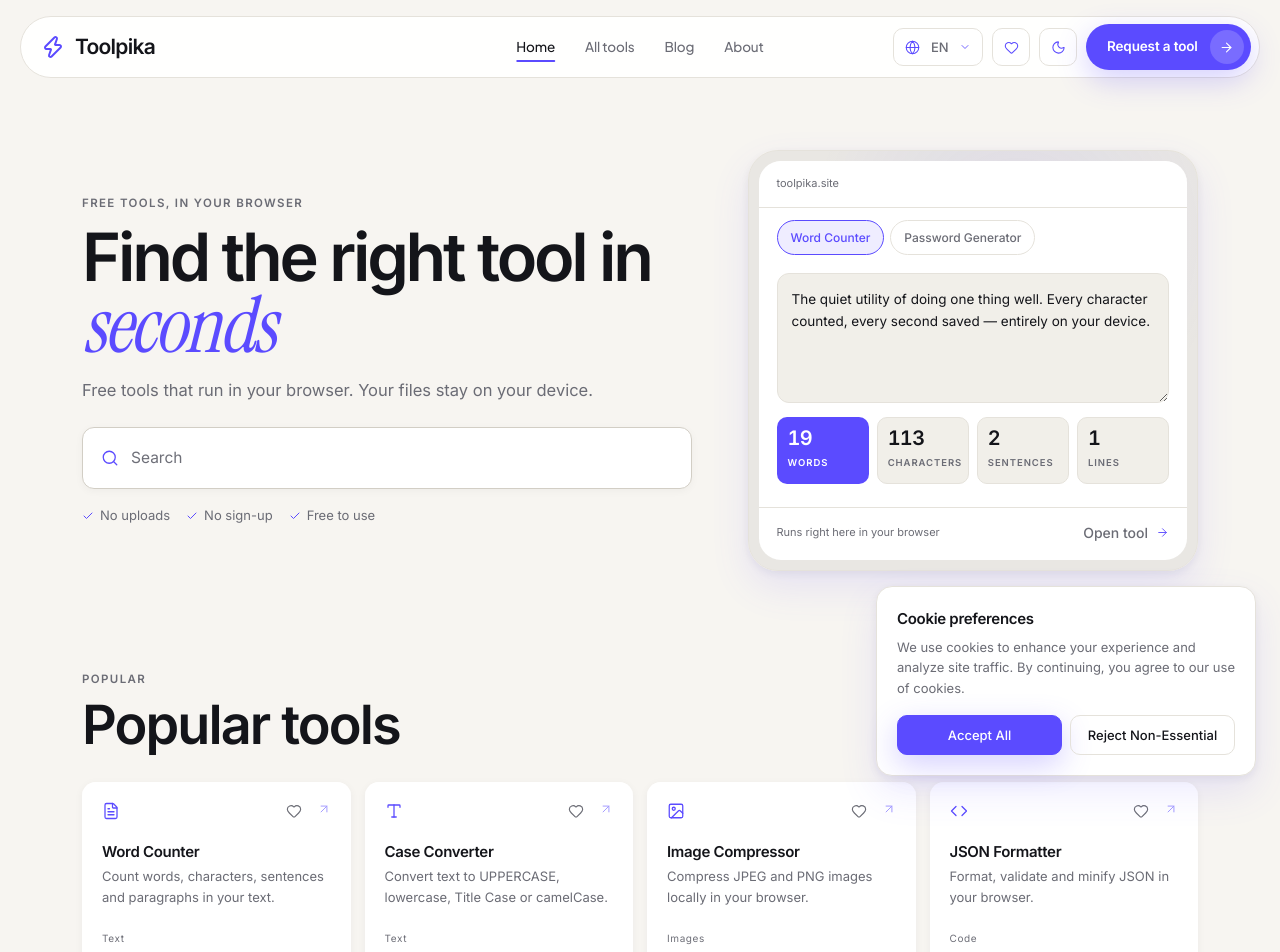
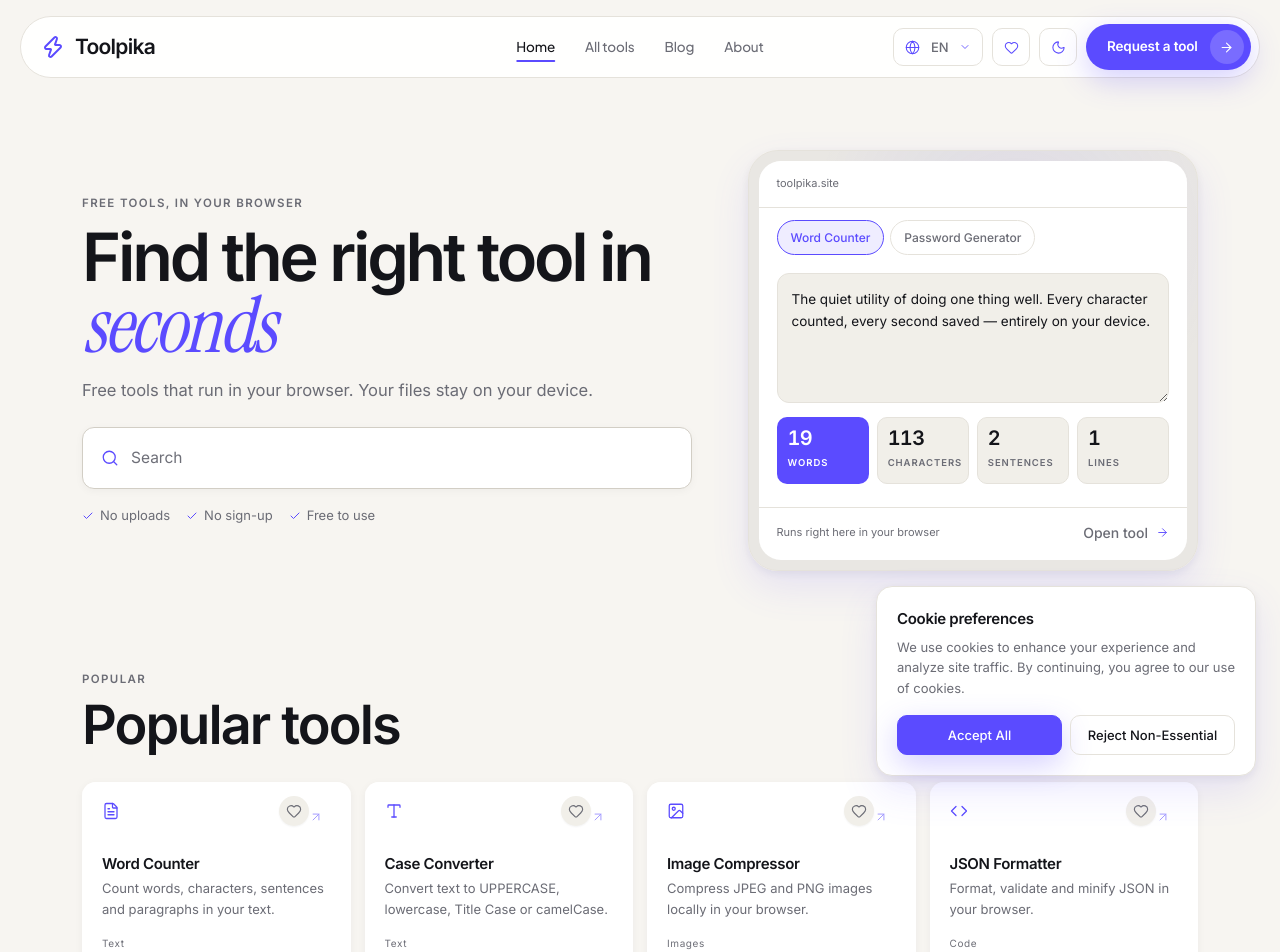
Before and after one commit to markdaniel8899-source/toolpika-frontend, a Next.js app: page /en in a window 1280 px wide. Shown: the top 952 px of the page. Built offline with nearby package versions, Linux system fonts and the light colour scheme.

Commit message:
Add mockup-style circle reveal and direction change to card arrow and heart

```diff
--- a/src/app/globals.css
+++ b/src/app/globals.css
@@ -915,8 +915,9 @@ html.theme-transition .tp-dropdown-trigger {
   height: 30px;
   place-items: center;
   border: 0;
-  border-radius: 8px;
-  background: transparent;
+  border-radius: 999px;
+  background: var(--surface-2);
+  box-shadow: var(--shadow-sm);
   color: var(--muted);
   opacity: 0;
   transform: scale(0.85);
@@ -940,7 +941,8 @@ html.theme-transition .tp-dropdown-trigger {
 }
 
 .tp-wish-btn.is-saved {
-  color: var(--accent);
+  background: var(--accent-fill);
+  color: var(--on-accent);
 }
 
 .tp-wish-btn .tp-icon {
@@ -948,12 +950,23 @@ html.theme-transition .tp-dropdown-trigger {
   height: 16px;
   fill: none;
   stroke: var(--muted);
-  transition: fill 200ms ease, stroke 200ms ease;
+  transition: fill 200ms ease, stroke 200ms ease, transform 200ms ease;
+}
+
+.tp-wish-btn:hover .tp-icon {
+  transform: rotate(-10deg) scale(1.08);
 }
 
 .tp-wish-btn.is-saved .tp-icon {
-  fill: var(--accent);
-  stroke: var(--accent);
+  fill: var(--on-accent);
+  stroke: var(--on-accent);
+  animation: tp-heart-pop 420ms var(--ease-spring);
+}
+
+@keyframes tp-heart-pop {
+  0% { transform: scale(0.6) rotate(-28deg); }
+  60% { transform: scale(1.25) rotate(12deg); }
+  100% { transform: scale(1) rotate(0deg); }
 }
 
 @media (hover: none) {
@@ -1661,6 +1674,47 @@ html.theme-transition .tp-dropdown-trigger {
 .tp-tool-icon {
   display: flex;
   color: var(--accent);
+}
+
+/* Arrow sits in a circle that fills with accent on hover/click, and the
+   arrow rotates from up-right to right. */
+.tp-tool-arrow {
+  display: grid;
+  width: 30px;
+  height: 30px;
+  flex: none;
+  place-items: center;
+  border-radius: 999px;
+  background: transparent;
+  color: var(--accent);
+  transition:
+    background-color 200ms ease,
+    color 200ms ease,
+    transform 200ms ease;
+}
+
+.tp-tool-arrow .tp-icon {
+  width: 14px;
+  height: 14px;
+  opacity: 0.55;
+  transition: opacity 200ms ease, transform 200ms ease;
+}
+
+.tp-tool-card-wrap:hover .tp-tool-arrow,
+.tp-tool-card-link:focus-visible .tp-tool-arrow {
+  background: var(--accent-fill);
+  color: var(--on-accent);
+  transform: translate(2px, -2px) scale(1.05);
+}
+
+.tp-tool-card-wrap:hover .tp-tool-arrow .tp-icon,
+.tp-tool-card-link:focus-visible .tp-tool-arrow .tp-icon {
+  opacity: 1;
+  transform: rotate(45deg);
+}
+
+.tp-tool-card-link:active .tp-tool-arrow {
+  transform: scale(0.92);
 }
 
 .tp-tool-title {
--- a/src/components/tools/tool-card.tsx
+++ b/src/components/tools/tool-card.tsx
@@ -24,11 +24,9 @@ export function ToolCard({ tool }: { tool: Tool }) {
           <span className="tp-tool-icon">
             <ToolIcon name={tool.icon} className="tp-icon" aria-hidden="true" />
           </span>
-          <ArrowUpRight
-            className="tp-icon"
-            style={{ width: 14, height: 14, color: "var(--accent)", opacity: 0.55 }}
-            aria-hidden="true"
-          />
+          <span className="tp-tool-arrow" aria-hidden="true">
+            <ArrowUpRight className="tp-icon" />
+          </span>
         </span>
         <h3 className="tp-tool-title">{tool.title}</h3>
         <p className="tp-tool-desc">{tool.description}</p>
```
